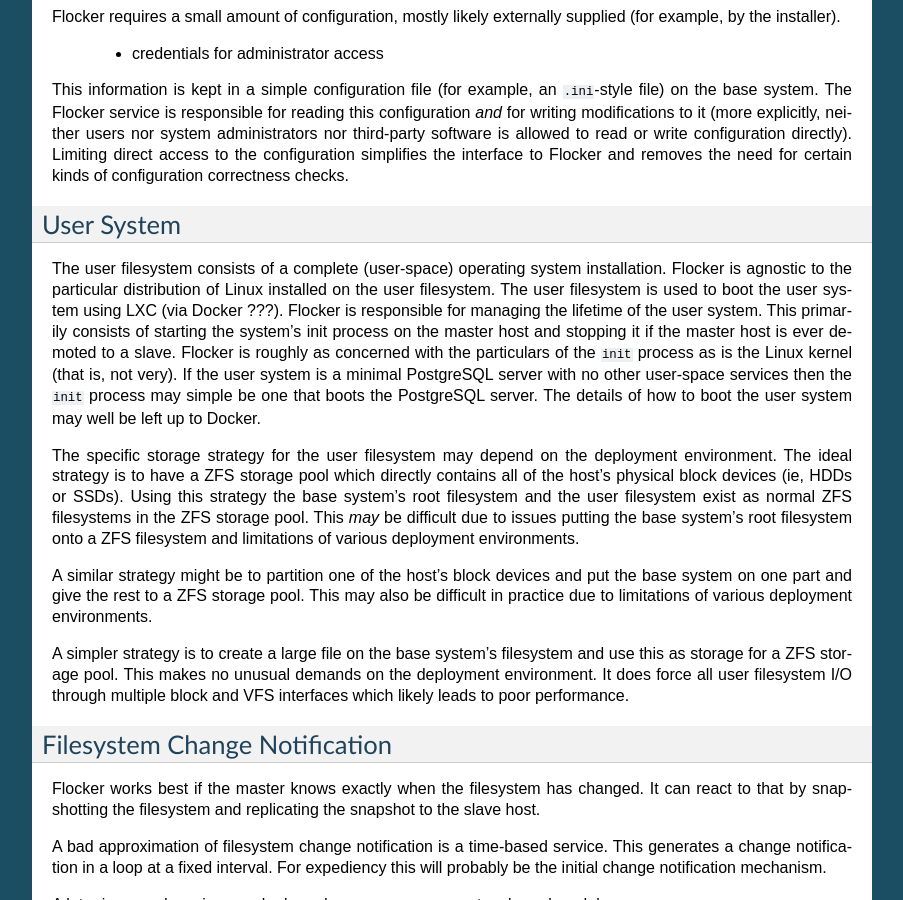
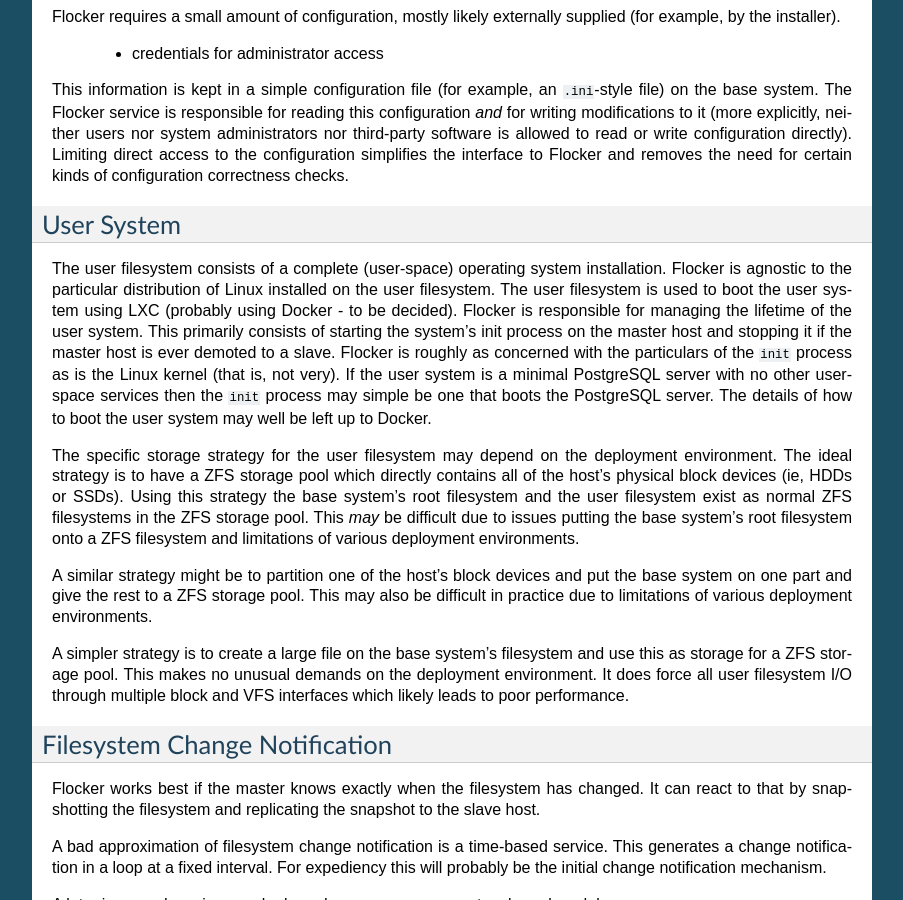
Before and after one commit to ClusterHQ/flocker, a Sphinx documentation site: the page built from docs/architecture/common.rst, in a window 1280 px wide and 900 px high, scrolled down 805 px. Shown: the whole window, without its empty margins (198-1101 px from the left). Built offline with Sphinx 7.4.7, drawn with Linux system fonts in a browser that asks for light colours.

Commit message:
punctuation is awful, words are radical

```diff
--- a/docs/architecture/common.rst
+++ b/docs/architecture/common.rst
@@ -52,7 +52,7 @@
 
 The user filesystem consists of a complete (user-space) operating system installation.
 Flocker is agnostic to the particular distribution of Linux installed on the user filesystem.
-The user filesystem is used to boot the user system using LXC (via Docker ???).
+The user filesystem is used to boot the user system using LXC (probably using Docker - to be decided).
 Flocker is responsible for managing the lifetime of the user system.
 This primarily consists of starting the system's init process on the master host and stopping it if the master host is ever demoted to a slave.
 Flocker is roughly as concerned with the particulars of the ``init`` process as is the Linux kernel (that is, not very).
```
